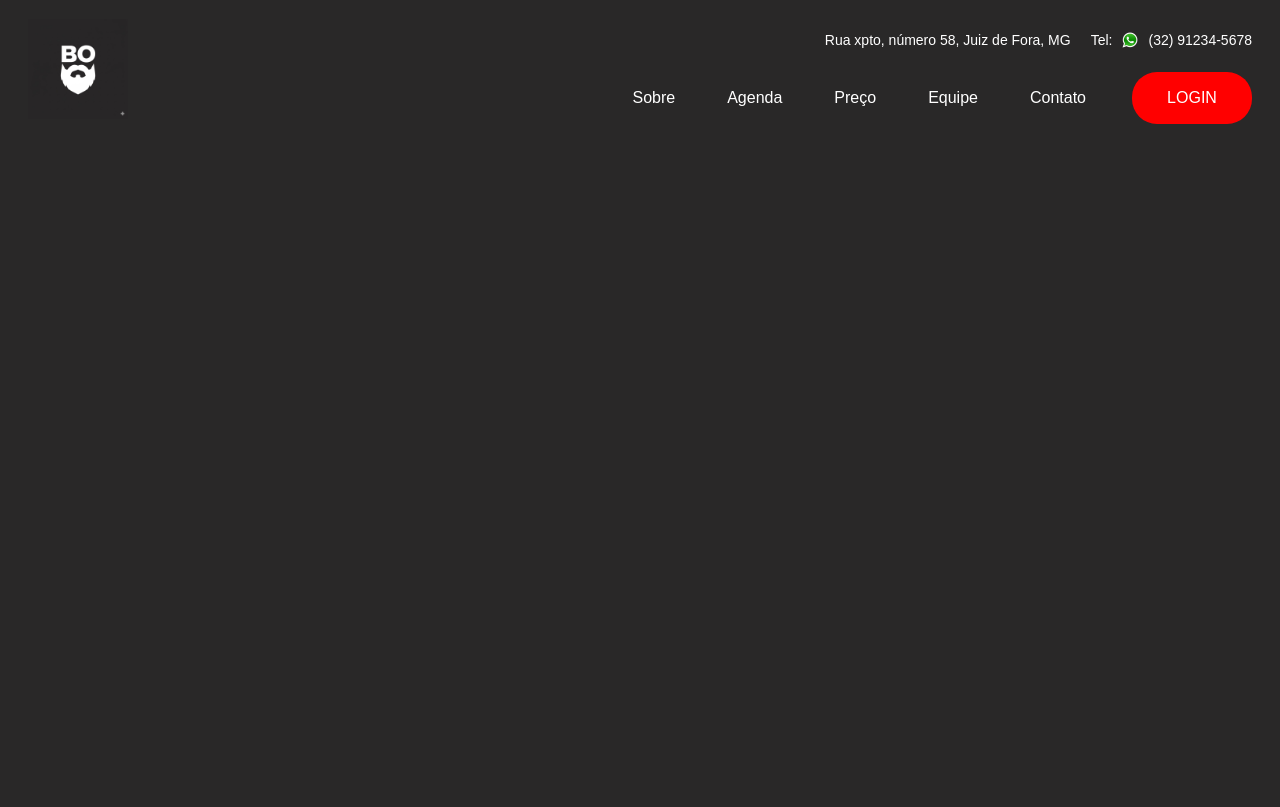
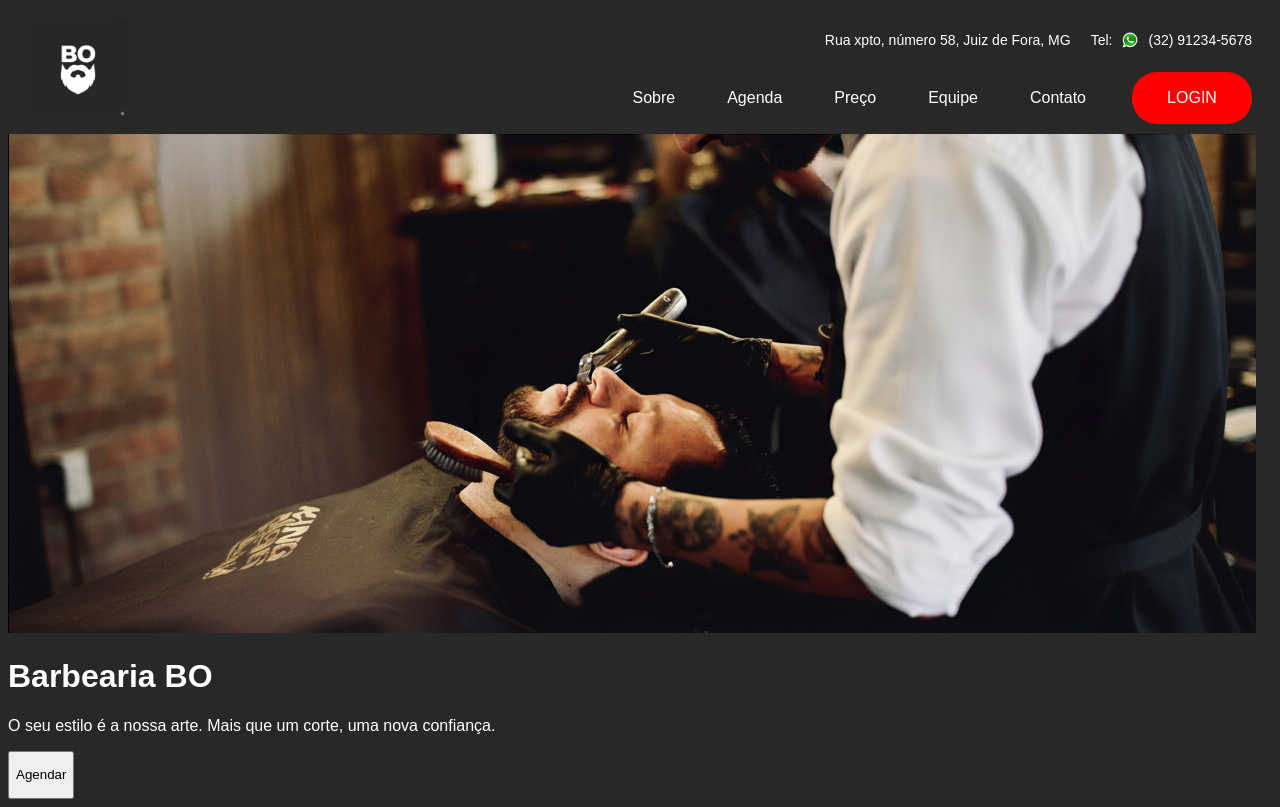
Before and after one commit to murilosantostelles/site-barbearia, a plain HTML site: page menu/index.html in a window 1280 px wide. Drawn offline with Linux system fonts and the light colour scheme.

Commit message:
feat: estrutura HTML da parte do banner

```diff
--- a/menu/index.html
+++ b/menu/index.html
@@ -44,6 +44,25 @@
             </div>
         </div>
     </div>
+
+    <div class="corpoPagina">
+        <div class="painelPrincipal">
+            <div class="bannerPrincipal">
+                <img src="bannerBarber.png" alt="">
+            </div>
+            <div class="textoPainelPrincipal">
+                <h1>Barbearia BO</h1>
+                <p>O seu estilo é a nossa arte. Mais que um corte, uma nova confiança.</p>
+            </div>
+            <button class="botaoAgendar">
+                <p>Agendar</p>
+            </button>
+        </div>
+    </div>
+    <div class="painelSecundario">
+
+    </div>
+    </div>
 </body>
 
 </html>
```
Also changed, not shown: menu/Gemini_Generated_Image_eeohl2eeohl2eeoh.png (added), menu/bannerBarber.png (added).
